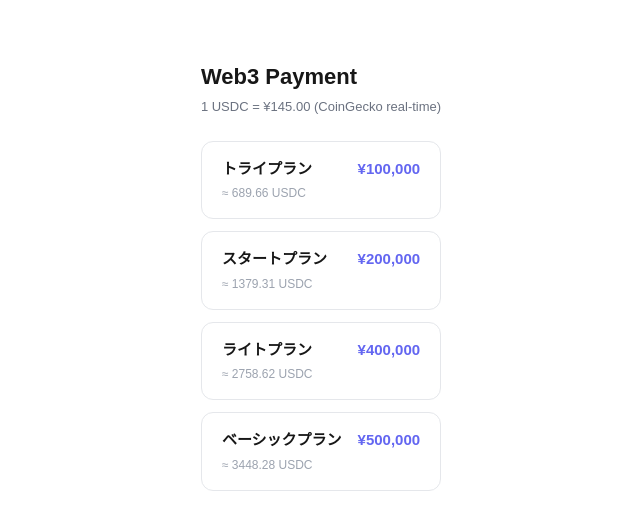
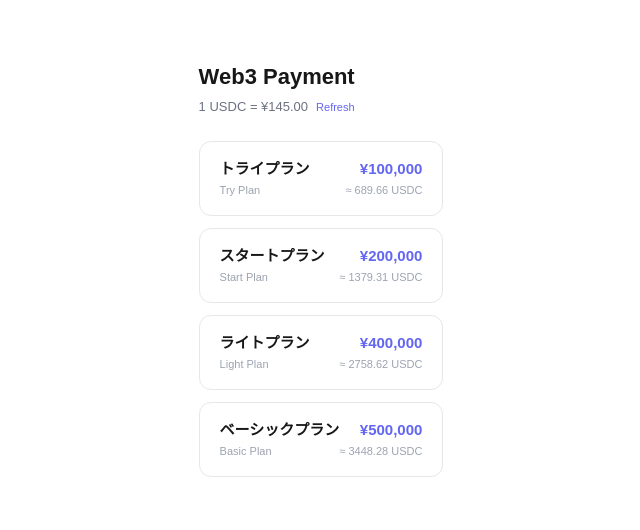
Before and after one commit to same1212-wq/web3-payment, a Next.js app: page /checkout in a window 1280 px wide. Shown: the top 530 px of the page, without its empty margins (319-959 px from the left). Built offline with nearby package versions, Linux system fonts and the light colour scheme; no server answers.

Commit message:
feat: auto refresh rate every 30s with manual refresh button

```diff
--- a/src/app/checkout/page.tsx
+++ b/src/app/checkout/page.tsx
@@ -5,26 +5,36 @@ import { useState, useEffect } from "react";
 const CLIENT_API_KEY = process.env.NEXT_PUBLIC_CROSSMINT_CLIENT_KEY as string;
 
 const PLANS = [
-  { id: "try",   nameJP: "トライプラン",   priceJPY: 100000, collectionId: "crossmint:ef44838a-d62e-43ff-8baa-44fb186849b5" },
-  { id: "start", nameJP: "スタートプラン", priceJPY: 200000, collectionId: "crossmint:ef44838a-d62e-43ff-8baa-44fb186849b5" },
-  { id: "light", nameJP: "ライトプラン",   priceJPY: 400000, collectionId: "crossmint:ef44838a-d62e-43ff-8baa-44fb186849b5" },
-  { id: "basic", nameJP: "ベーシックプラン", priceJPY: 500000, collectionId: "crossmint:ef44838a-d62e-43ff-8baa-44fb186849b5" },
+  { id: "try",   nameJP: "Try Plan",   descJP: "トライプラン",   priceJPY: 100000, collectionId: "crossmint:ef44838a-d62e-43ff-8baa-44fb186849b5" },
+  { id: "start", nameJP: "Start Plan", descJP: "スタートプラン", priceJPY: 200000, collectionId: "crossmint:ef44838a-d62e-43ff-8baa-44fb186849b5" },
+  { id: "light", nameJP: "Light Plan", descJP: "ライトプラン",   priceJPY: 400000, collectionId: "crossmint:ef44838a-d62e-43ff-8baa-44fb186849b5" },
+  { id: "basic", nameJP: "Basic Plan", descJP: "ベーシックプラン", priceJPY: 500000, collectionId: "crossmint:ef44838a-d62e-43ff-8baa-44fb186849b5" },
 ];
 
 export default function CheckoutPage() {
   const [selected, setSelected] = useState<typeof PLANS[0] | null>(null);
   const [rate, setRate] = useState<number | null>(null);
+  const [updatedAt, setUpdatedAt] = useState<string>("");
   const [loading, setLoading] = useState(true);
 
-  useEffect(() => {
+  const fetchRate = () => {
     fetch("https://api.coingecko.com/api/v3/simple/price?ids=usd-coin&vs_currencies=jpy")
       .then((r) => r.json())
       .then((data) => {
         const jpyPerUsdc = data["usd-coin"]?.jpy;
-        if (jpyPerUsdc) setRate(jpyPerUsdc);
+        if (jpyPerUsdc) {
+          setRate(jpyPerUsdc);
+          setUpdatedAt(new Date().toLocaleTimeString("ja-JP"));
+        }
       })
       .catch(() => setRate(145))
       .finally(() => setLoading(false));
+  };
+
+  useEffect(() => {
+    fetchRate();
+    const interval = setInterval(fetchRate, 30000);
+    return () => clearInterval(interval);
   }, []);
 
   const toUsdc = (jpy: number) => {
@@ -37,12 +47,25 @@ export default function CheckoutPage() {
       <h1 style={{ fontSize: "22px", fontWeight: 600, marginBottom: "4px" }}>
         Web3 Payment
       </h1>
-      <p style={{ fontSize: "13px", color: "#6b7280", marginBottom: "8px" }}>
-        {loading ? "Loading exchange rate..." : `1 USDC = ¥${rate?.toFixed(2)} (CoinGecko real-time)`}
+      <div style={{ display: "flex", alignItems: "center", gap: "8px", marginBottom: "24px" }}>
+        <p style={{ fontSize: "13px", color: "#6b7280", margin: 0 }}>
+          {loading ? "Loading..." : `1 USDC = ¥${rate?.toFixed(2)}`}
         </p>
+        {updatedAt && (
+          <span style={{ fontSize: "11px", color: "#9ca3af", background: "#f3f4f6", padding: "2px 8px", borderRadius: "99px" }}>
+            {updatedAt} updated
+          </span>
+        )}
+        <button
+          onClick={fetchRate}
+          style={{ fontSize: "11px", color: "#6366f1", background: "none", border: "none", cursor: "pointer", padding: 0 }}
+        >
+          Refresh
+        </button>
+      </div>
 
       {!selected ? (
-        <div style={{ display: "flex", flexDirection: "column", gap: "12px", marginTop: "24px" }}>
+        <div style={{ display: "flex", flexDirection: "column", gap: "12px" }}>
           {PLANS.map((plan) => (
             <button
               key={plan.id}
@@ -66,19 +89,24 @@ export default function CheckoutPage() {
               }}
             >
               <div style={{ display: "flex", justifyContent: "space-between", alignItems: "center" }}>
-                <p style={{ fontWeight: 600, margin: 0, fontSize: "15px" }}>{plan.nameJP}</p>
+                <div>
+                  <p style={{ fontWeight: 600, margin: 0, fontSize: "15px" }}>{plan.descJP}</p>
+                  <p style={{ fontSize: "11px", color: "#9ca3af", margin: "2px 0 0" }}>{plan.nameJP}</p>
+                </div>
+                <div style={{ textAlign: "right" }}>
                   <p style={{ margin: 0, fontWeight: 700, color: "#6366f1", fontSize: "15px" }}>
                     ¥{plan.priceJPY.toLocaleString()}
                   </p>
-              </div>
-              <p style={{ fontSize: "12px", color: "#9ca3af", margin: "4px 0 0" }}>
+                  <p style={{ fontSize: "11px", color: "#9ca3af", margin: "2px 0 0" }}>
                     {loading ? "..." : `≈ ${toUsdc(plan.priceJPY)} USDC`}
                   </p>
+                </div>
+              </div>
             </button>
           ))}
         </div>
       ) : (
-        <div style={{ marginTop: "24px" }}>
+        <div>
           <button
             onClick={() => setSelected(null)}
             style={{ background: "none", border: "none", cursor: "pointer", color: "#6b7280", fontSize: "13px", marginBottom: "16px", padding: 0 }}
@@ -87,11 +115,19 @@ export default function CheckoutPage() {
           </button>
           <div style={{ padding: "16px", border: "1px solid #e5e7eb", borderRadius: "12px", marginBottom: "16px", background: "#f9fafb" }}>
             <div style={{ display: "flex", justifyContent: "space-between" }}>
-              <p style={{ fontWeight: 600, margin: 0 }}>{selected.nameJP}</p>
+              <div>
+                <p style={{ fontWeight: 600, margin: 0 }}>{selected.descJP}</p>
+                <p style={{ fontSize: "11px", color: "#9ca3af", margin: "2px 0 0" }}>{selected.nameJP}</p>
+              </div>
+              <div style={{ textAlign: "right" }}>
                 <p style={{ fontWeight: 700, color: "#6366f1", margin: 0 }}>¥{selected.priceJPY.toLocaleString()}</p>
+                <p style={{ fontSize: "11px", color: "#9ca3af", margin: "2px 0 0" }}>
+                  {`≈ ${toUsdc(selected.priceJPY)} USDC`}
+                </p>
               </div>
-            <p style={{ fontSize: "12px", color: "#9ca3af", margin: "4px 0 0" }}>
-              {`≈ ${toUsdc(selected.priceJPY)} USDC (1 USDC = ¥${rate?.toFixed(2)})`}
+            </div>
+            <p style={{ fontSize: "11px", color: "#9ca3af", margin: "8px 0 0" }}>
+              {`レート: 1 USDC = ¥${rate?.toFixed(2)} (${updatedAt} updated)`}
             </p>
           </div>
           <CrossmintProvider apiKey={CLIENT_API_KEY}>
```
Lines whose indentation alone changed are shown as unchanged.
